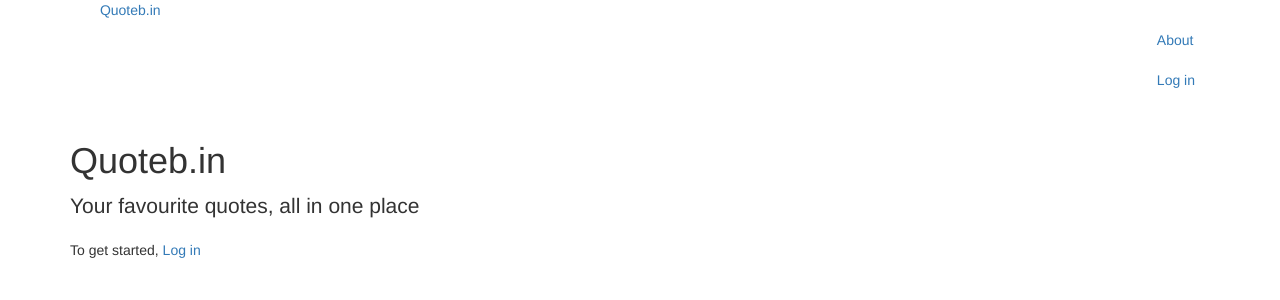
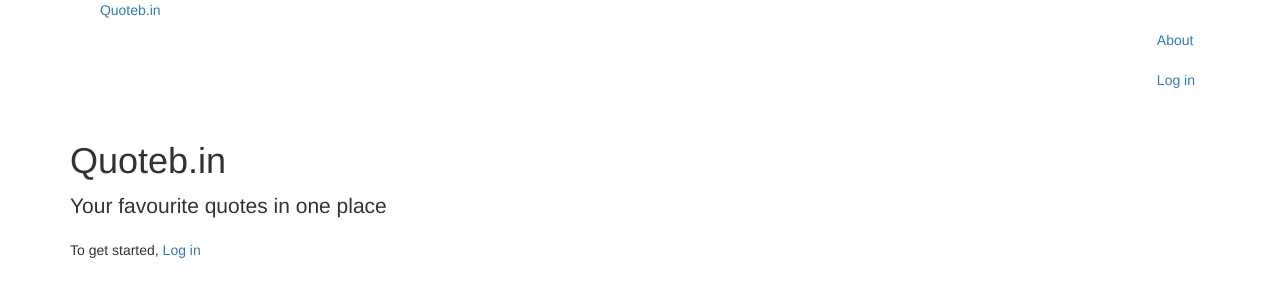
Before and after one commit to beaumartinez/quotes, a Django app: page /about/ in a window 1280 px wide. Shown: the top 300 px of the page. Run offline with Django 3.2, Linux system fonts and the light colour scheme; some libraries are stand-ins or nearby versions.

Commit message:
Reword about

```diff
--- a/quotes/templates/about.html
+++ b/quotes/templates/about.html
@@ -3,7 +3,7 @@
 {% block content %}
     <h1>Quoteb.in</h1>
 
-    <p class=lead>Your favourite quotes, all in one place
+    <p class=lead>Your favourite quotes in one place
 
     {% if not user.is_authenticated %}
         <p>To get started, <a href="{% url log_in %}">Log in</a>
```
